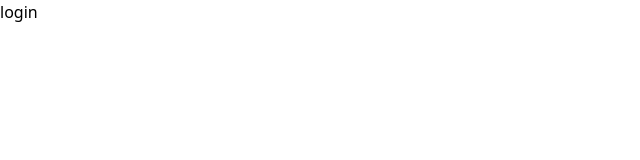
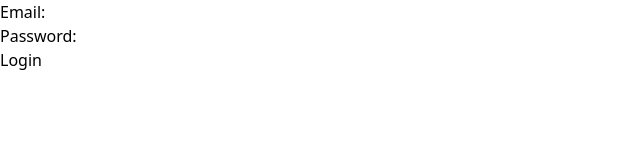
Before and after one commit to MSUDSA/dsaquest, a React (Vite) app in the folder frontend/: page / in a window 1280 px wide. Shown: the top 160 px of the page, without its empty margins (0-640 px from the left). Built offline with nearby package versions, Linux system fonts and the light colour scheme.

Commit message:
login signup

```diff
--- a/frontend/src/auth/login.tsx
+++ b/frontend/src/auth/login.tsx
@@ -1,9 +1,28 @@
-import React from 'react'
+import React, { useState } from 'react';
 
 const Login = () => {
+  const [email, setEmail] = useState('');
+  const [password, setPassword] = useState('');
+
+  const handleSubmit = async (e: React.FormEvent) => {
+    e.preventDefault();
+    // Add your login logic here (e.g., API call)
+    console.log({ email, password });
+  };
+
   return (
-    <div>login</div>
-  )
-}
+    <form onSubmit={handleSubmit}>
+      <div>
+        <label>Email:</label>
+        <input type="email" value={email} onChange={(e) => setEmail(e.target.value)} required />
+      </div>
+      <div>
+        <label>Password:</label>
+        <input type="password" value={password} onChange={(e) => setPassword(e.target.value)} required />
+      </div>
+      <button type="submit">Login</button>
+    </form>
+  );
+};
 
-export default Login
+export default Login;
--- a/frontend/src/auth/signup.tsx
+++ b/frontend/src/auth/signup.tsx
@@ -0,0 +1,33 @@
+import React, { useState } from 'react';
+
+const Signup = () => {
+  const [name, setName] = useState('');
+  const [email, setEmail] = useState('');
+  const [password, setPassword] = useState('');
+
+  const handleSubmit = async (e: React.FormEvent) => {
+    e.preventDefault();
+    // Add your signup logic here (e.g., API call)
+    console.log({ name, email, password });
+  };
+
+  return (
+    <form onSubmit={handleSubmit}>
+      <div>
+        <label>Name:</label>
+        <input type="text" value={name} onChange={(e) => setName(e.target.value)} required />
+      </div>
+      <div>
+        <label>Email:</label>
+        <input type="email" value={email} onChange={(e) => setEmail(e.target.value)} required />
+      </div>
+      <div>
+        <label>Password:</label>
+        <input type="password" value={password} onChange={(e) => setPassword(e.target.value)} required />
+      </div>
+      <button type="submit">Sign Up</button>
+    </form>
+  );
+};
+
+export default Signup;
```
